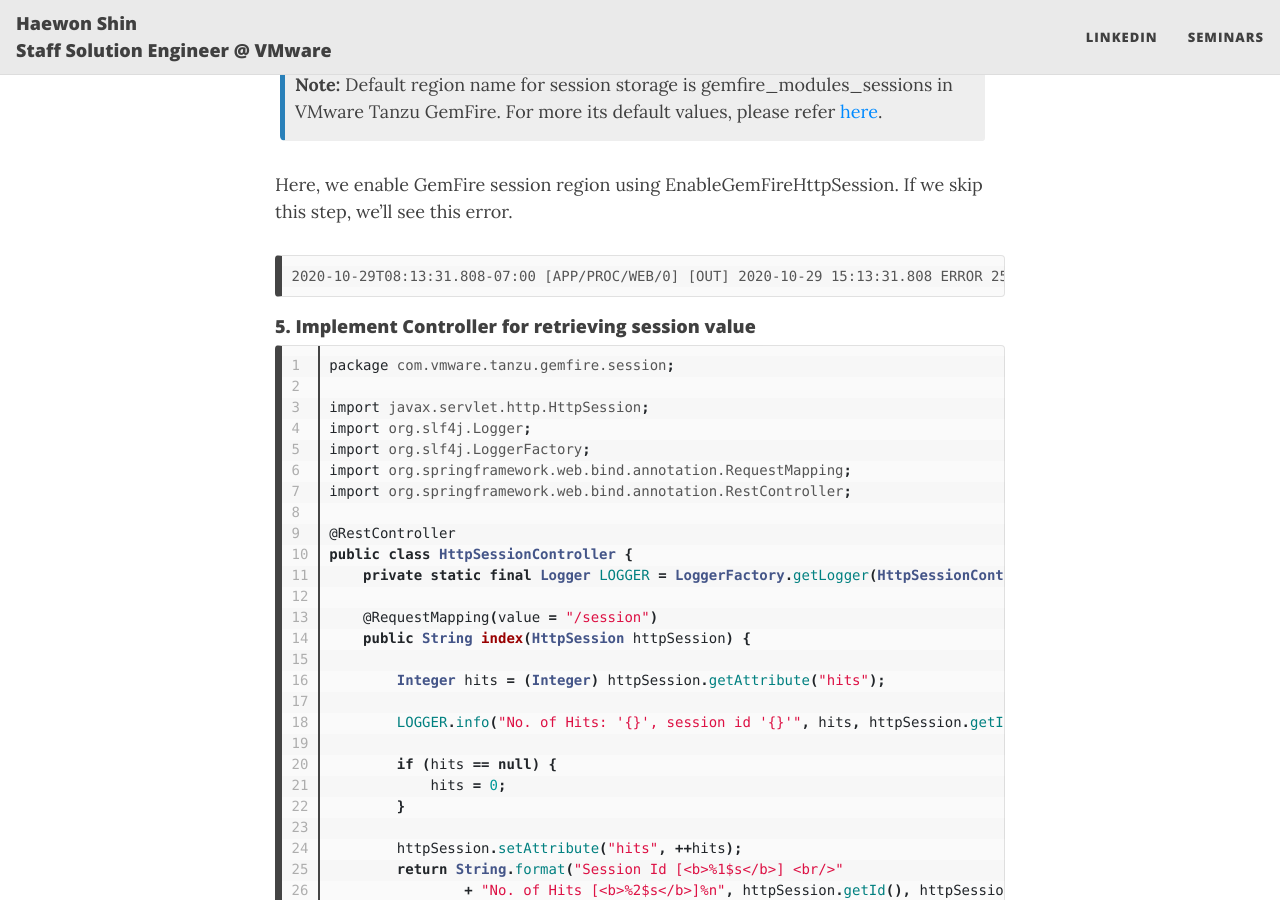
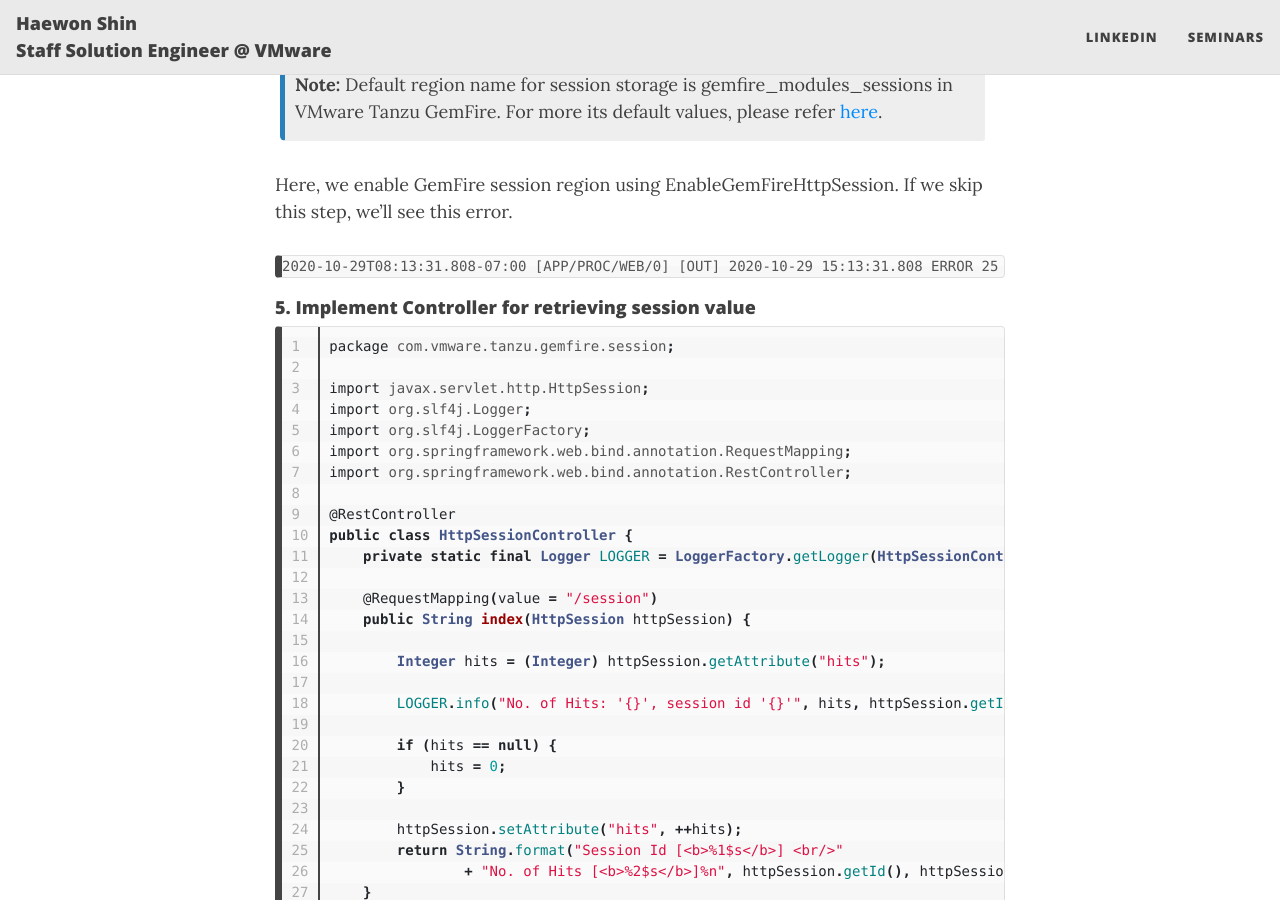
Before and after one commit to haewons-tanzu/haewons-tanzu.github.io, a Jekyll site: the page built from _posts/2020-10-29-http-session-caching-spring-data-on-tas.md, in a window 1280 px wide and 900 px high, scrolled down 3461 px. Built offline with Jekyll 4.4.1, drawn with Linux system fonts in a browser that asks for light colours; nearby versions of some CDN libraries.

Commit message:
Update 2020-10-29-http-session-caching-spring-data-on-tas.md

````diff
--- a/_posts/2020-10-29-http-session-caching-spring-data-on-tas.md
+++ b/_posts/2020-10-29-http-session-caching-spring-data-on-tas.md
@@ -144,9 +144,10 @@
 **Note:** Default region name for session storage is gemfire_modules_sessions in VMware Tanzu GemFire. For more its default values, please refer [here](https://gemfire.docs.pivotal.io/910/geode/tools_modules/http_session_mgmt/tomcat_changing_gf_default_cfg.html){:target="_blank"}.
 
 Here, we enable GemFire session region using EnableGemFireHttpSession. If we skip this step, we'll see this error.
-``` console
+
+{% highlight console wrap %}
 2020-10-29T08:13:31.808-07:00 [APP/PROC/WEB/0] [OUT] 2020-10-29 15:13:31.808 ERROR 25 --- [ main] o.s.b.web.embedded.tomcat.TomcatStarter : Error starting Tomcat context. Exception: org.springframework.beans.factory.UnsatisfiedDependencyException. Message: Error creating bean with name 'springSessionRepositoryFilter' defined in class path resource [org/springframework/session/data/gemfire/config/annotation/web/http/GemFireHttpSessionConfiguration.class]: Unsatisfied dependency expressed through method 'springSessionRepositoryFilter' parameter 0; nested exception is org.springframework.beans.factory.UnsatisfiedDependencyException: Error creating bean with name 'sessionRepository' defined in class path resource [org/springframework/session/data/gemfire/config/annotation/web/http/GemFireHttpSessionConfiguration.class]: Unsatisfied dependency expressed through method 'sessionRepository' parameter 0; nested exception is org.springframework.beans.factory.BeanCreationException: Error creating bean with name 'ClusteredSpringSessions' defined in class path resource [org/springframework/session/data/gemfire/config/annotation/web/http/GemFireHttpSessionConfiguration.class]: Invocation of init method failed; nested exception is java.lang.IllegalArgumentException: [gemfirePool] is not resolvable as a Pool in the application context
-```
+{% endhighlight %}
 
 #### 5. Implement Controller for retrieving session value
 
````
